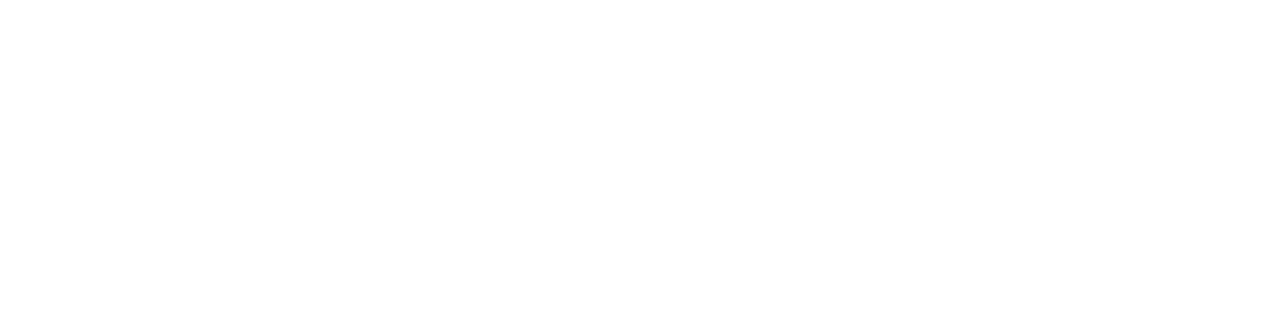
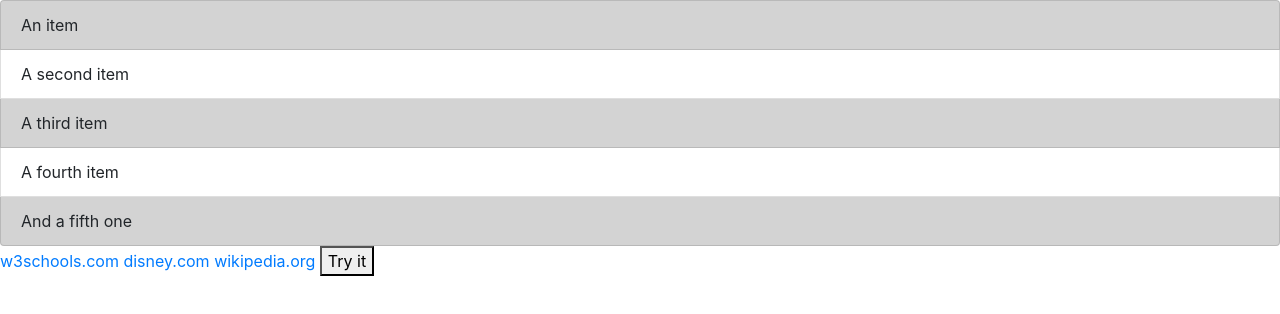
Before and after one commit to hamulu/26NisanJSUygulamalari, a plain HTML site: page index.html in a window 1280 px wide. Drawn offline with nearby package versions, Linux system fonts and the light colour scheme.

Commit message:
querySelector Çalışmaları Yapıldı

```diff
--- a/index.html
+++ b/index.html
@@ -5,9 +5,23 @@
     <meta http-equiv="X-UA-Compatible" content="IE=edge">
     <meta name="viewport" content="width=device-width, initial-scale=1.0">
     <title>Document</title>
+    <link rel="stylesheet" href="https://cdn.jsdelivr.net/npm/bootstrap@4.6.0/dist/css/bootstrap.min.css" integrity="sha384-B0vP5xmATw1+K9KRQjQERJvTumQW0nPEzvF6L/Z6nronJ3oUOFUFpCjEUQouq2+l" crossorigin="anonymous">
 </head>
 <body>
+    <ul class="list-group">
+        <li class="list-group-item">An item</li>
+        <li class="list-group-item">A second item</li>
+        <li class="list-group-item">A third item</li>
+        <li class="list-group-item">A fourth item</li>
+        <li class="list-group-item">And a fifth one</li>
+      </ul>
 
+      <a href="https://www.w3schools.com">w3schools.com</a>
+<a href="http://www.disney.com" target="_blank">disney.com</a>
+<a href="http://www.wikipedia.org" target="_top">wikipedia.org</a>
+<button onclick="myFunction()">Try it</button>
+    <script src="https://code.jquery.com/jquery-3.5.1.slim.min.js" integrity="sha384-DfXdz2htPH0lsSSs5nCTpuj/zy4C+OGpamoFVy38MVBnE+IbbVYUew+OrCXaRkfj" crossorigin="anonymous"></script>
+    <script src="https://cdn.jsdelivr.net/npm/bootstrap@4.6.0/dist/js/bootstrap.bundle.min.js" integrity="sha384-Piv4xVNRyMGpqkS2by6br4gNJ7DXjqk09RmUpJ8jgGtD7zP9yug3goQfGII0yAns" crossorigin="anonymous"></script>
     <script src="script.js"></script>
 </body>
 </html>
--- a/script.js
+++ b/script.js
@@ -0,0 +1,15 @@
+//const eleman=document.querySelector("li:last-child");
+//const eleman=document.querySelector("li:first-child");
+//const eleman=document.querySelector("li:nth-child(2)");
+//eleman.style.backgroundColor="lightgray";
+//const eleman=document.querySelector("li:nth-child(odd)");Sadece seçicinin belirttiği ilk elemanı seçer.
+const eleman=document.querySelectorAll("li:nth-child(odd)");//Seçicinin belirttiği tüm elemanları seçer. Burada listenin tek elemanlarını seçtik.
+eleman.forEach(function(item){//döngü ile dönen dizinin elemanlarına ulaştık.
+    item.style.backgroundColor="lightgray";
+});
+//querySelector ve querySelectorAll içerisinde CSS de olan tüm seçiciler kullanılabilir.
+
+function myFunction() {
+    document.querySelector("a[target]").style.border = "10px solid red";//target özelliği olan a'lara kenarlık ekle.
+    document.querySelector("a[href='https://www.w3schools.com']").style.color="green";//href özelliğinin değerinie göre seçme işlemi yapıldı.
+}
```
